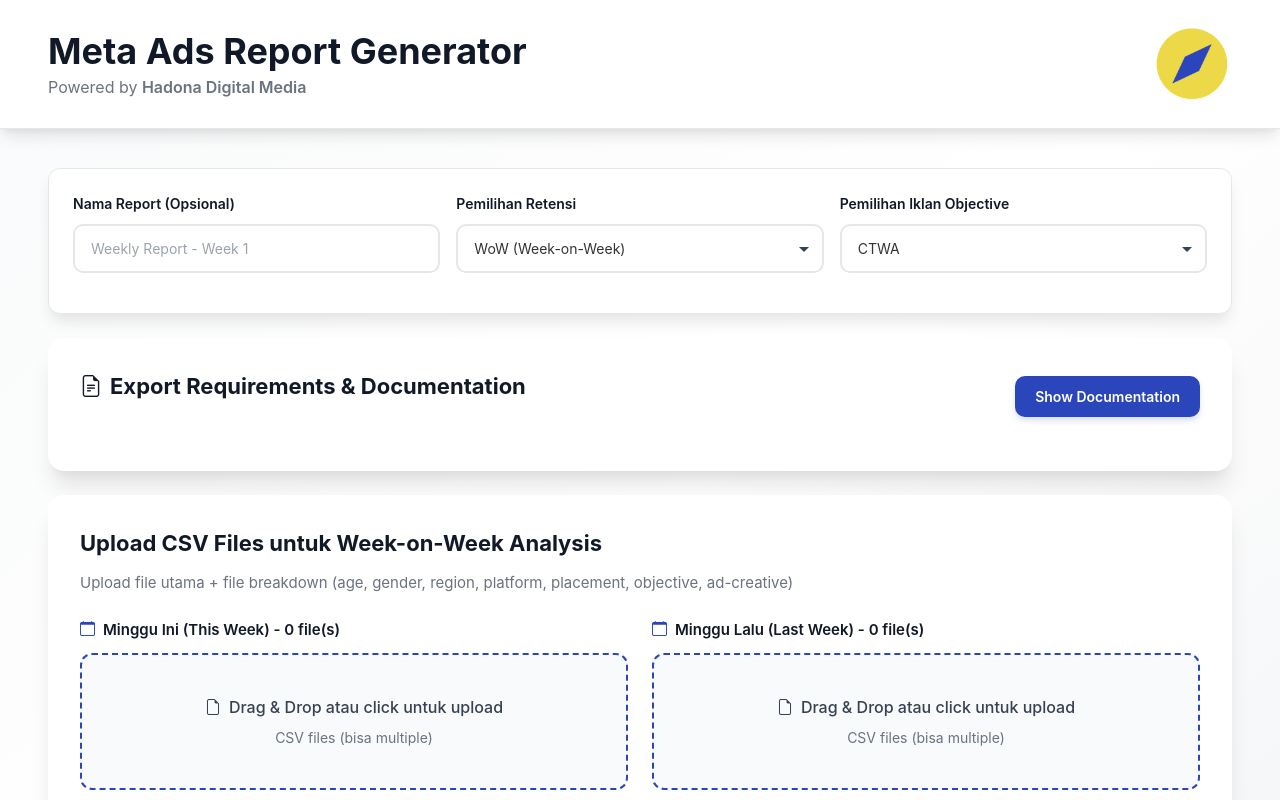
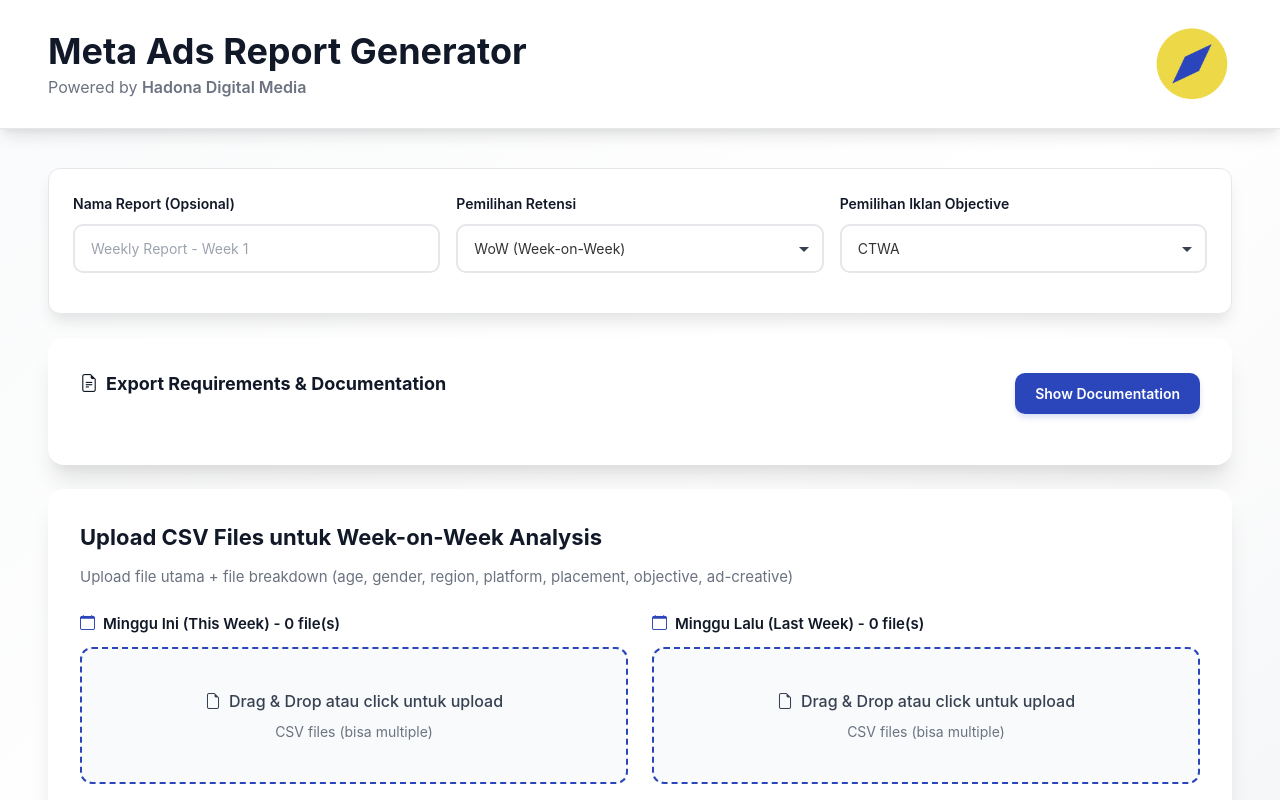
Before and after one commit to Briyanes/meta-ads-report-generator, a Next.js app: page /meta-ads in a window 1280 px wide. Shown: the top 800 px of the page. Built offline with nearby package versions, Linux system fonts and the light colour scheme.

Commit message:
fix: Reduce font size for Export Requirements & Documentation heading

```diff
--- a/app/meta-ads/page.tsx
+++ b/app/meta-ads/page.tsx
@@ -1026,7 +1026,7 @@ export default function MetaAdsPage() {
             gap: '12px'
           }}>
             <h2 style={{
-              fontSize: '22px',
+              fontSize: '18px',
               fontWeight: 'bold',
               color: '#111827',
               marginBottom: '20px'
```
